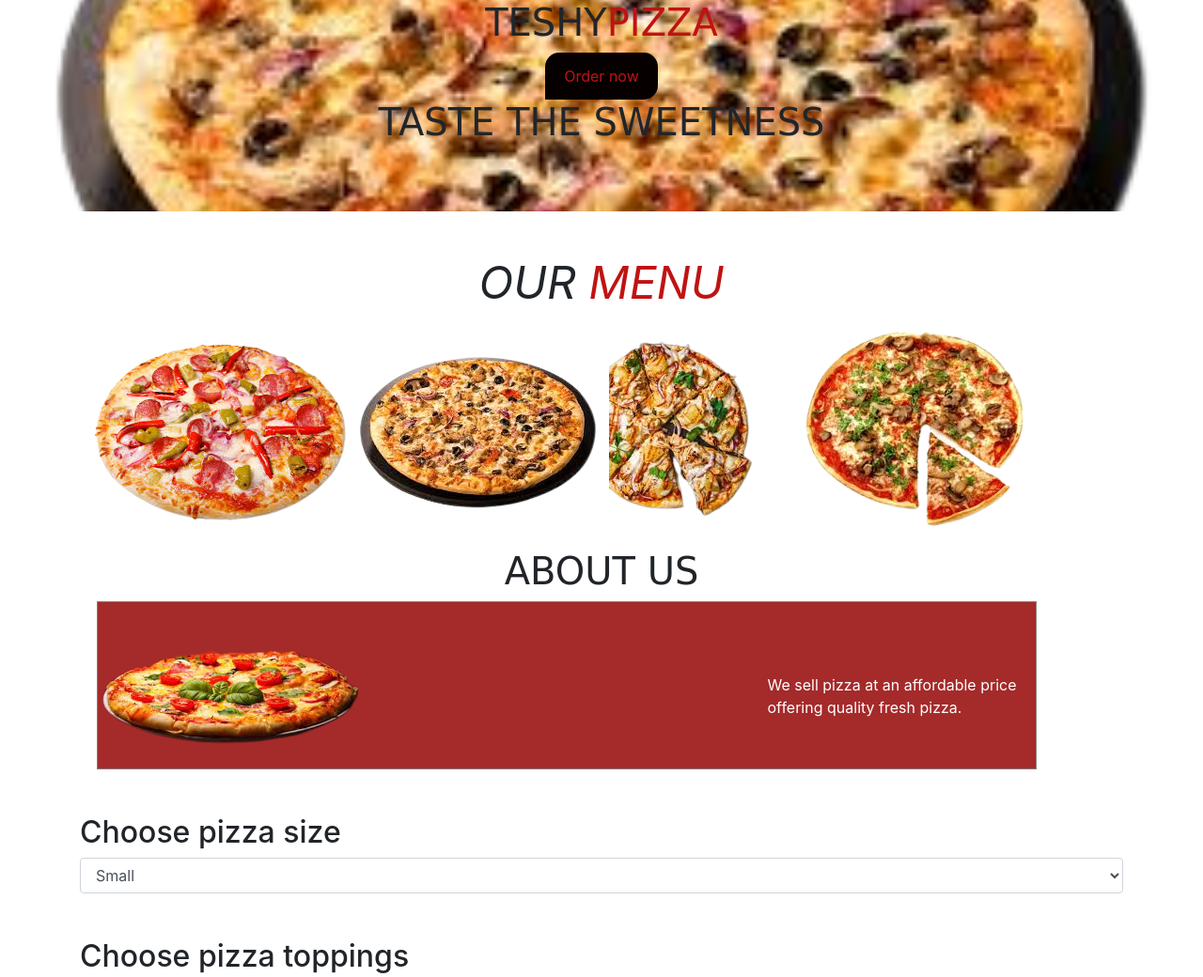
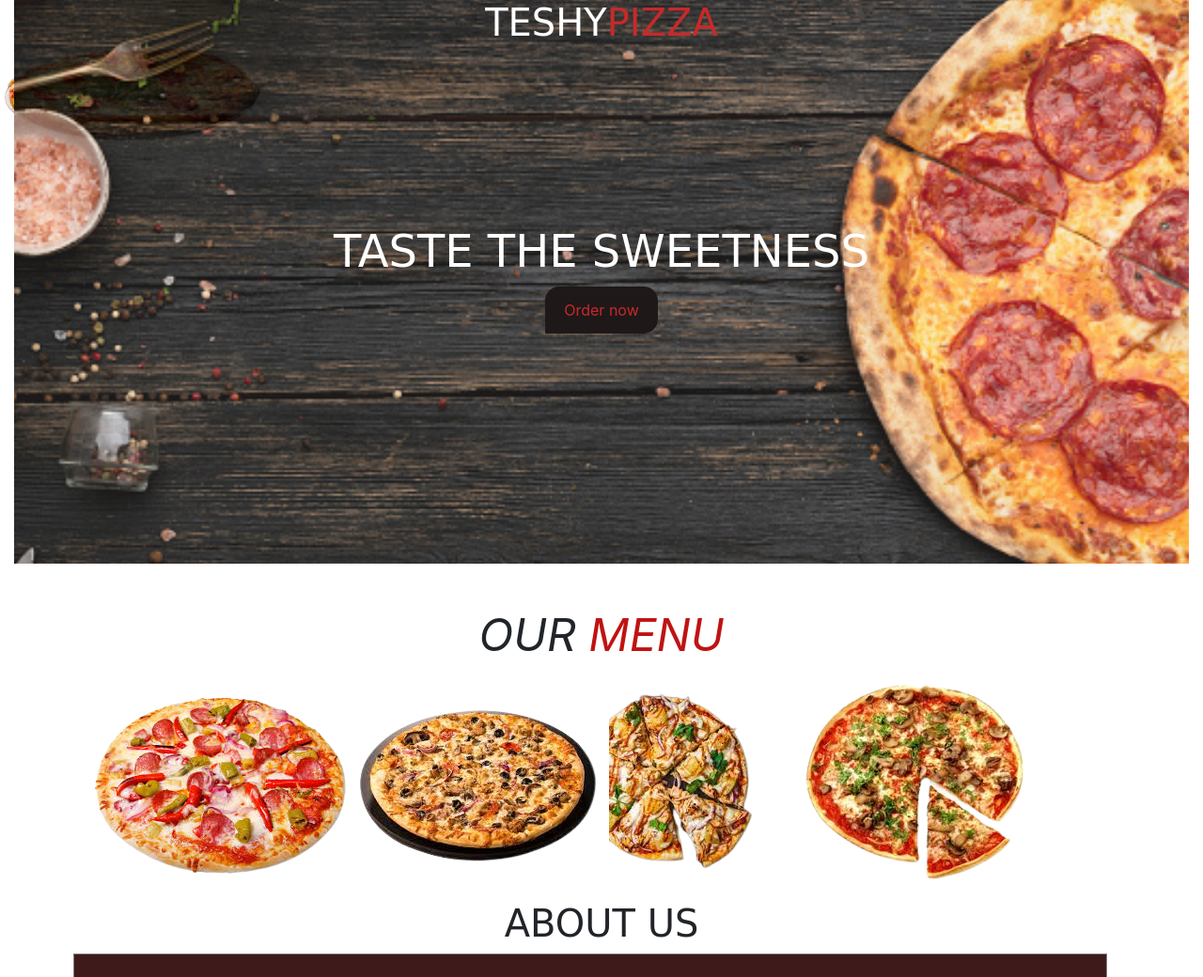
Before and after one commit to Teresiah-cpu/Pizza_Website, a plain HTML site: page index.html in a window 1280 px wide. Shown: the top 1040 px of the page at 94% size. Drawn offline with nearby package versions, Linux system fonts and the light colour scheme; a web font is replaced by a local one.

Commit message:
change background image in section one

```diff
--- a/css/style.css
+++ b/css/style.css
@@ -2,6 +2,11 @@
     margin: 0;
     padding: 0;
     border-radius: border-box;
+}
+ body{
+  background: url(../images/bg.png);
+  background-repeat: no-repeat;
+  background-position: cover;
 }
 .section1{
    /* background: url(../images/background3.jpeg);
@@ -17,18 +22,32 @@
 
 
 }
+#teshy{
+  color: white;
+}
 .sec1{
-  background-image: url(../images/bg2.png);
+  background-image: url(../images/back3.jpg);
   background-repeat: no-repeat;
   background-size: cover;
   position: relative;
   padding-bottom: 5%;
   background-position: center;
+  opacity: 0.9;
+  height: 600px;
 
 }
 h1{
   text-align: center;
   font-family: 'Sofia', cursive;
+
+
+}
+#h1a{
+   text-align: center;
+  font-family: 'Sofia', cursive;
+  padding-top: 15%;
+  font-size: 3em;
+  color: white;
 }
 span{
   color: rgb(192, 19, 19);
@@ -57,10 +76,11 @@ span{
   justify-content: space-between;
   align-items: center;
   border: 1px solid gray;
-  width: 1000px;
-  margin-left: 7%;
-   margin-right: 15%;
-  background-color: brown;
+  width: 1100px;
+  height: 300px;
+  margin-left: 5%;
+  margin-right: 9%;
+  background-color: rgb(63, 26, 26);
 
 }
 
@@ -71,7 +91,9 @@ span{
   padding-top: 40px;
 }
 .ordersection{
-
+  background: rgb(199, 193, 193);
+  height: 500px;
+  color: black
 }
 
 .pizzas{
--- a/index.html
+++ b/index.html
@@ -27,12 +27,13 @@
   <body>
     <div class="section container-fluid">
         <div class="sec1 container-fluid">
-            <h1>TESHY<span>PIZZA</span></h1>
+            <h1 id="teshy">TESHY<span>PIZZA</span></h1>
+            <h1 id="h1a">
+                TASTE THE SWEETNESS
+            </h1>
             <button id="btn">Order now</button>
 
-            <h1 id="h1">
-                TASTE THE SWEETNESS
-            </h1>
+
 
 
         </div>
@@ -63,6 +64,7 @@
         </div> <br> <br>
 
       <div class="ordersection container">
+          <h1>ORDER <span>HERE</span> </h1>
             <div class="pizzasize">
                 <h2>Choose pizza size</h2>
 
```
Also changed, not shown: images/back3.jpg (added).
